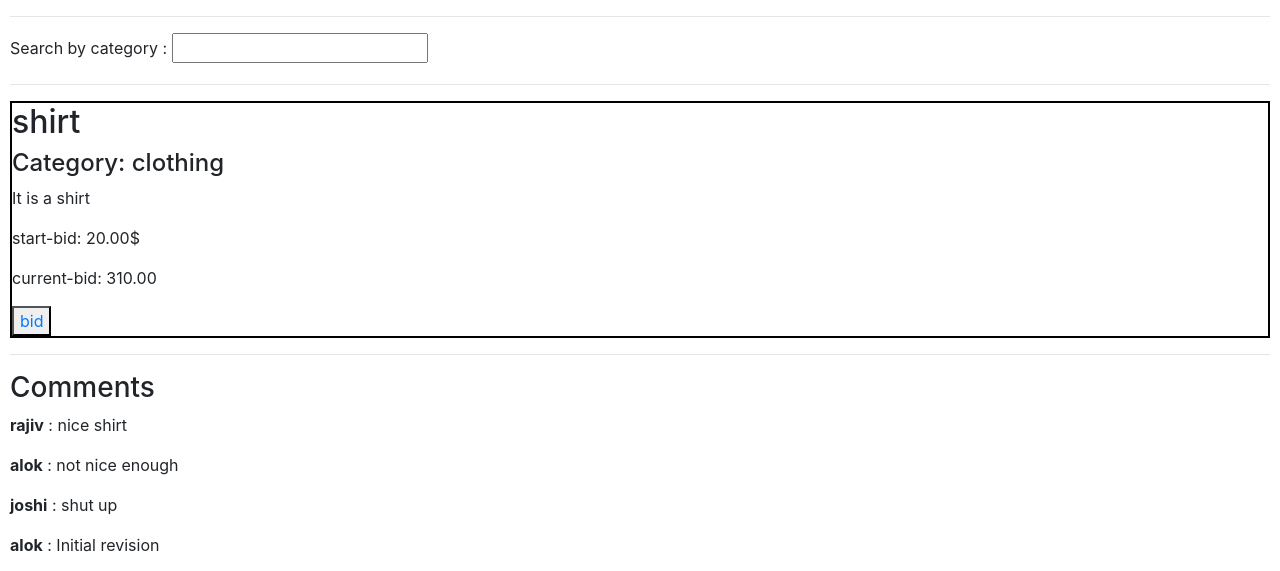
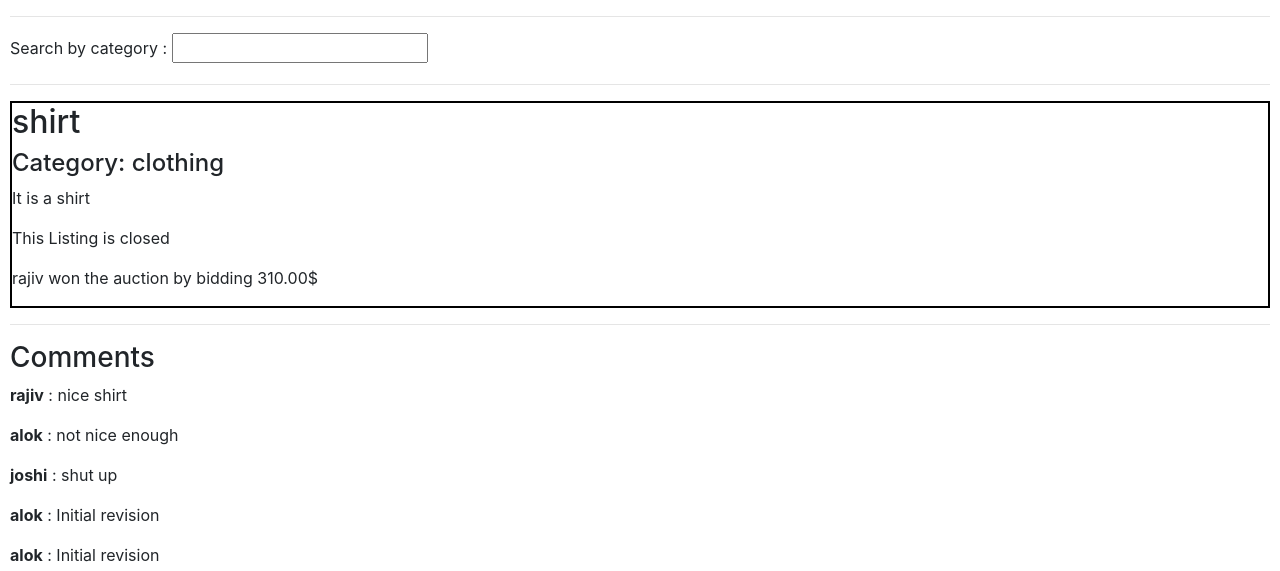
Before and after one commit to joshiPi/cs50-ebay, a Django app: page /listing/1 in a window 1280 px wide. Shown: the part 66-637 px from the top of the page. Run offline with Django 3.2, Linux system fonts and the light colour scheme; data comes from the database, SQL or seed files in the repository; both versions use the stored data as it was after the commit; some libraries are stand-ins or nearby versions.

Commit message:
closing-bid and bidding logic is built

```diff
--- a/commerce/auctions/models.py
+++ b/commerce/auctions/models.py
@@ -21,6 +21,20 @@
     def __str__(self):
         return f'{self.title} by {self.owner} bidding starts at {self.starting_bid}$ : {self.description}'
 
+    def current_bid(self):
+        try:
+            a = self.bids.all()[0]
+            return f"{a.bid}$"
+        except:
+            return f"No current Bids"
+
+    def winner(self):
+        try:
+            a = self.bids.all()[0]
+            return f"{a.bid_by} won the auction by bidding {a.bid}$"
+        except:
+            return f"No one won this listing"
+
 
 class Comments(models.Model):
     commented_by = models.ForeignKey(
@@ -35,8 +49,9 @@
 
 class Bids(models.Model):
     bid_by = models.ForeignKey(
-        User, on_delete=models.CASCADE, related_name='bids')
-    bid_on = models.ForeignKey(Listings, on_delete=models.CASCADE)
+        User, on_delete=models.CASCADE, related_name='bids_made_by_user')
+    bid_on = models.ForeignKey(
+        Listings, on_delete=models.CASCADE, related_name='bids')
     bid = models.DecimalField(max_digits=8, decimal_places=2)
 
     def __str__(self):
--- a/commerce/auctions/templates/auctions/bidding.html
+++ b/commerce/auctions/templates/auctions/bidding.html
@@ -7,7 +7,7 @@
         <h4>Category: {{ listing.category }}</h4>
         <p>{{listing.description}}</p>
         <p>start-bid: {{listing.starting_bid}}$</p>
-        <p>current-bid: {{value}}</p>
+        <p>current-bid: {{listing.current_bid}}</p>
     </section>
 
 </div>
--- a/commerce/auctions/templates/auctions/category_search.html
+++ b/commerce/auctions/templates/auctions/category_search.html
@@ -11,7 +11,7 @@
             <h4>Category: {{ listing.category }}</h4>
             <p>{{listing.description}}</p>
             <p>start-bid: {{listing.starting_bid}}$</p>
-            <p>current-bid</p>
+            <p>current-bid: {{listing.current_bid}}</p>
             <button>bid</button>
         </section>
     </a>
--- a/commerce/auctions/templates/auctions/listing.html
+++ b/commerce/auctions/templates/auctions/listing.html
@@ -6,12 +6,17 @@
 		<h2>{{listing.title}}</h2>
 		<h4>Category: {{ listing.category }}</h4>
 		<p>{{listing.description}}</p>
+		{% if listing.closed %}
+		<p>This Listing is closed</p>
+		<p>{{listing.winner}}</p>
+		{% else %}
 		<p>start-bid: {{listing.starting_bid}}$</p>
-		<p>current-bid: {{value}}</p>
+		<p>current-bid: {{listing.current_bid}}</p>
 		<button>
 			<a href="{% url 'bidding' listing.id %}">
 				bid</a>
 		</button>
+		{% endif %}
 	</section>
 
 </div>
--- a/commerce/auctions/templates/auctions/nav.html
+++ b/commerce/auctions/templates/auctions/nav.html
@@ -46,6 +46,10 @@
             <a href="{% url 'watchlist' user.id %}">Watchlist
             </a>
         </li>
+        <li class='nav_item'>
+            <a href="{% url 'active' %}">Active-Listings
+            </a>
+        </li>
         <li class='nav_item'><a href="{% url 'logout' %}">Log Out</a></li>
         <li class='nav_item' id="name">{{ user.id }}</li>
         {% else %}
--- a/commerce/auctions/urls.py
+++ b/commerce/auctions/urls.py
@@ -4,6 +4,7 @@
 
 urlpatterns = [
     path("", views.index, name="index"),
+    path("active", views.active, name="active"),
     path("search", views.search, name="search"),
     path("login", views.login_view, name="login"),
     path("logout", views.logout_view, name="logout"),
@@ -15,6 +16,8 @@
          views.remove_watchlist, name='remove_watchlist'),
     path('create_listing', views.create_listing, name='create_listing'),
     path("bid/<int:pk>", views.bidding, name='bidding'),
+    path("close/<int:pk>", views.close_listing, name='close_listing'),
+
 
 
 
--- a/commerce/auctions/views.py
+++ b/commerce/auctions/views.py
@@ -9,8 +9,14 @@
 
 
 def index(request):
+
+    listings = Listings.objects.all()
+    return render(request, "auctions/index.html", {'listings': listings})
+
+
+def active(request):
+
     listings = Listings.objects.filter(closed=False)
-
     return render(request, "auctions/index.html", {'listings': listings})
 
 
@@ -74,7 +80,6 @@
 
     return render(request, 'auctions/bidding.html', {"listing": listing})
 
-    pass
 #     try:
 #         bid = Bids.objects.get(bid_on=pk)
 
@@ -118,6 +123,13 @@
         form = CreateListingForm()
         listings = Listings.objects.filter(owner=request.user.id)
     return render(request, 'auctions/create_listing.html', {'form': form, 'listings': listings})
+
+
+def close_listing(request, pk):
+    lis = Listings.objects.get(id=pk)
+    lis.closed = True
+    lis.save()
+    return HttpResponseRedirect(reverse('index'))
 
 
 def login_view(request):
```
Also changed, not shown: commerce/auctions/templates/auctions/create_listing.html (+8 -6 lines), commerce/auctions/templates/auctions/index.html (+6 -2 lines), commerce/auctions/templates/auctions/watchlist.html (+10 -2 lines), commerce/auctions/migrations/0009_auto_20201008_0344.py (added), commerce/auctions/migrations/0010_auto_20201008_0409.py (added), commerce/db.sqlite3.
